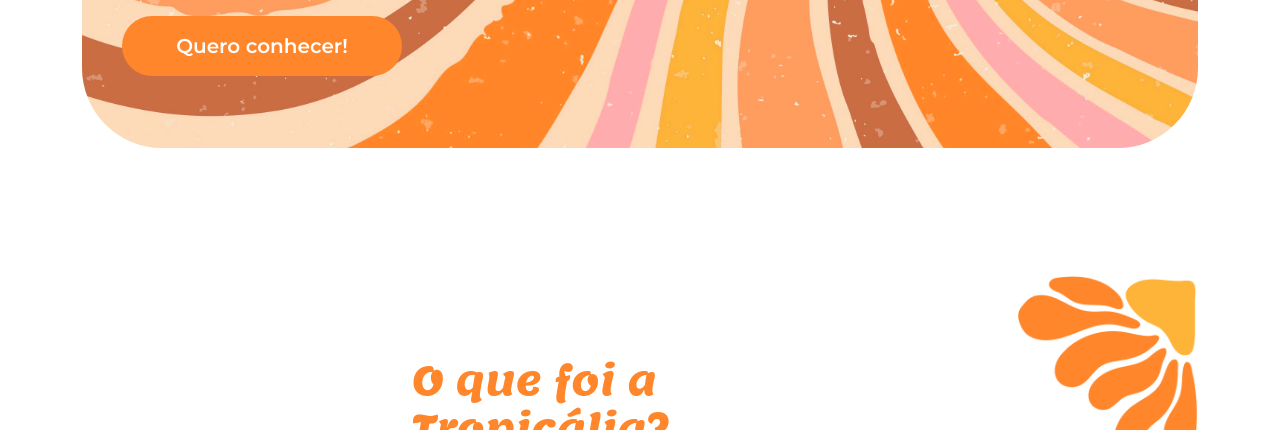
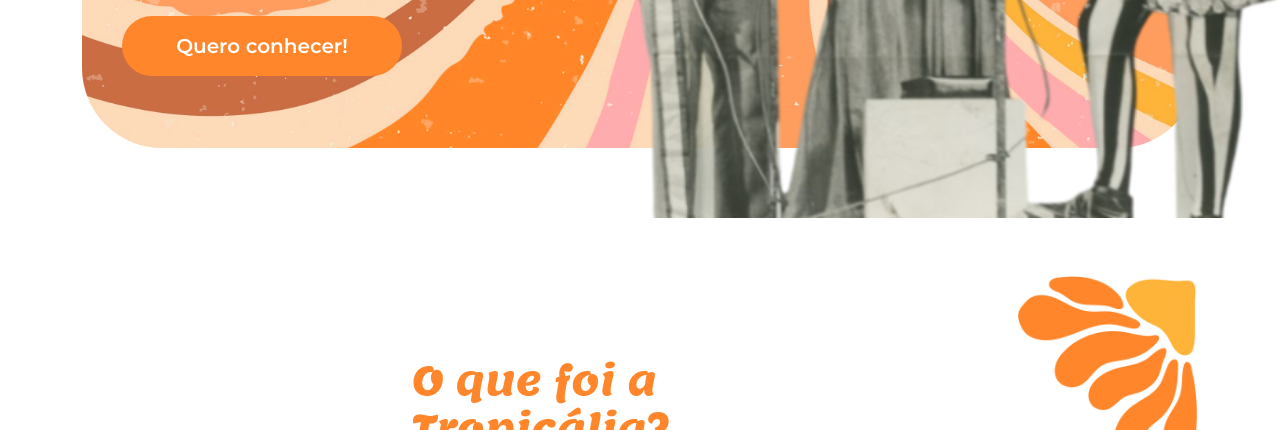
Before and after one commit to jacksombrbs/formadores-DN-2025, a plain HTML site: page index.html in a window 1280 px wide. Shown: the part 733-1163 px from the top of the page. Drawn offline with nearby package versions, Linux system fonts and the light colour scheme; a script that the page names is missing.

Commit message:
ATT 12/03

```diff
--- a/index.html
+++ b/index.html
@@ -7,7 +7,8 @@
     <link rel="preconnect" href="https://fonts.googleapis.com">
     <title>Tropicália</title>
     <link href="https://cdnjs.cloudflare.com/ajax/libs/bootstrap/5.3.3/css/bootstrap.min.css" rel="stylesheet">
-    <link rel="stylesheet" href="https://cdnjs.cloudflare.com/ajax/libs/bootstrap-icons/1.11.3/font/bootstrap-icons.min.css">
+    <link rel="stylesheet"
+        href="https://cdnjs.cloudflare.com/ajax/libs/bootstrap-icons/1.11.3/font/bootstrap-icons.min.css">
     <link rel="stylesheet" href="styles.css">
 </head>
 
@@ -34,17 +35,18 @@
                     <h1 class="display-4 text-white fst-italic fw-bold">Boas-vindas a</h1>
                     <img src="img/logo-2.png" alt="Logotipo secundário da Tropicália" class="mb-3" width="563"
                         height="278" loading="lazy">
-                    <a href="#tropicalia"
-                        class="btn btn-primary btn-lg botao-inicio fw-semibold">Quero
+                    <a href="#tropicalia" class="btn btn-primary btn-lg botao-inicio fw-semibold">Quero
                         conhecer!</a>
                 </div>
-
+                <img src="img/lossy-page1-640px-Os_Mutantes.tif (1).png"
+                    alt="A imagem apresenta o grupo musical Os mutantes, são três pessoas cantando em  dois microfones."
+                    title="Os mutantes - CC0 Domínio Público / Acervo Arquivo Nacional" class="img-fluid img-inicio">
             </div>
         </section>
 
         <section id="tropicalia" class="my-5 pt-6 secao-tropicalia">
             <div class="container d-flex align-items-center ">
-                  <div class="col-5">
+                <div class="col-5">
                     <h2>O que foi a Tropicália?</h2>
                     <p class="p-2">A Tropicália, também conhecida como Tropicalismo, foi um movimento cultural
                         brasileiro que surgiu na década de 1960, tendo seu auge entre 1967 e 1968. Esse movimento
```
